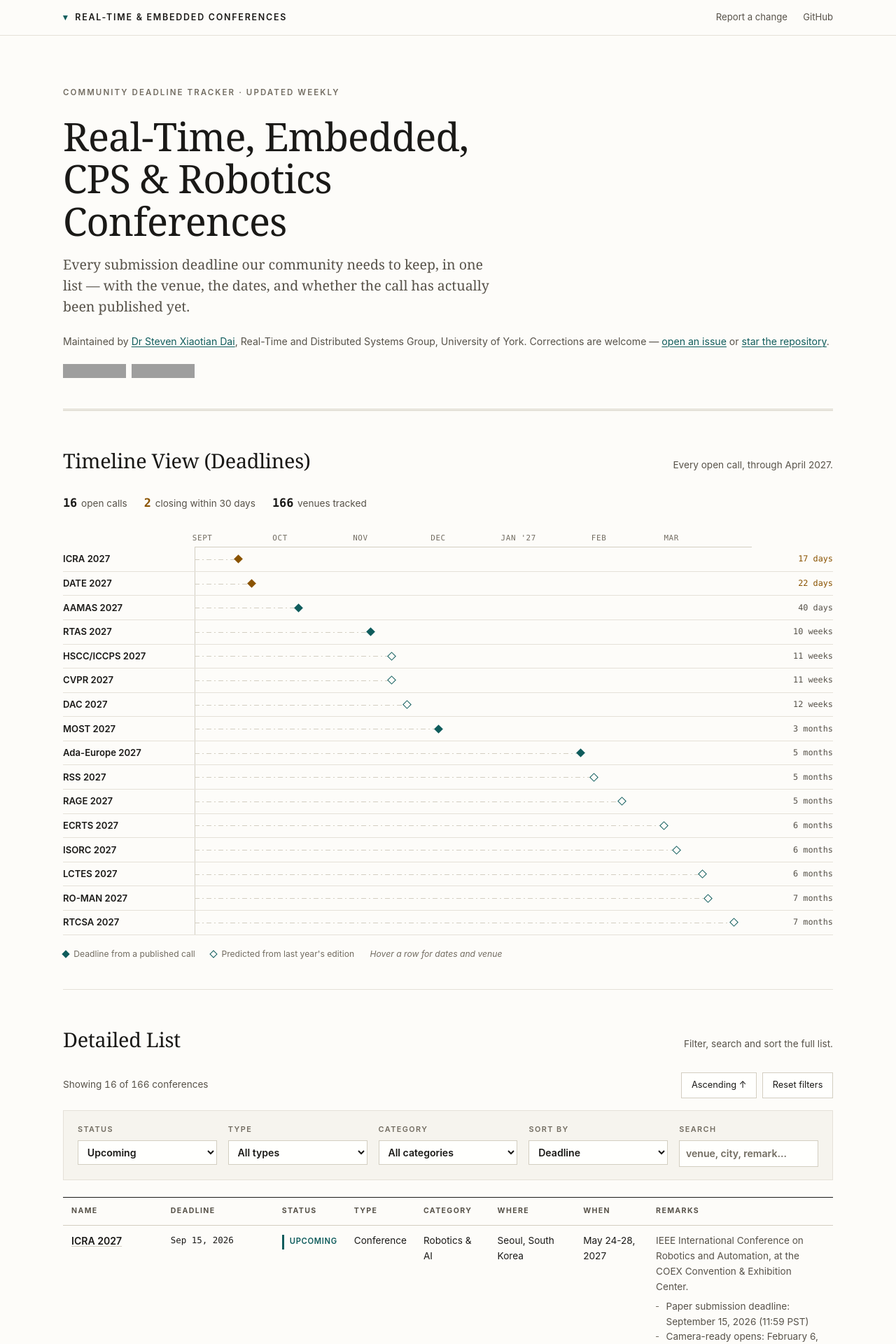
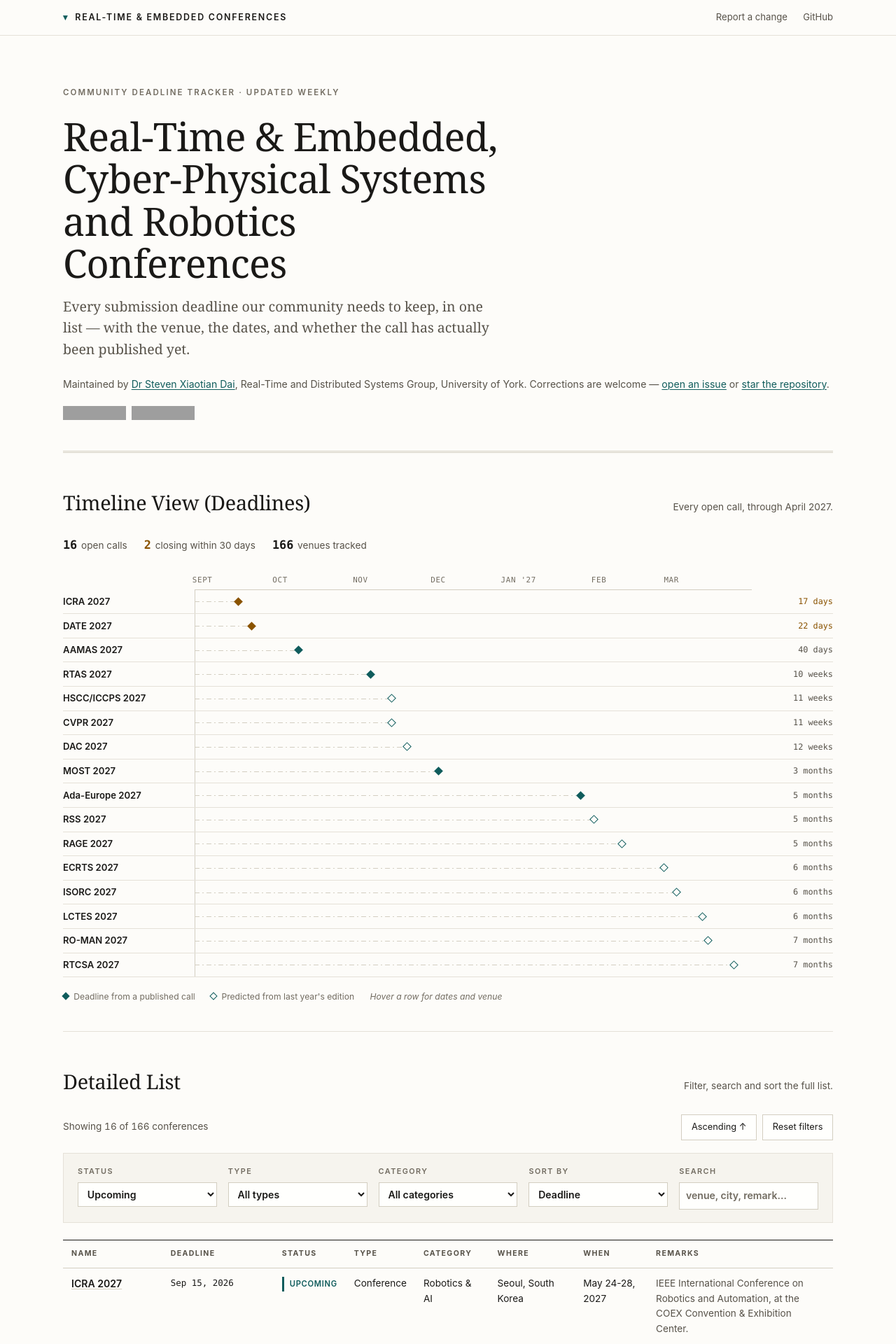
Before and after one commit to automaticdai/realtime-embedded-conferences, a Jekyll site: the page built from index.md, in a window 1280 px wide. Shown: the top 1920 px of the page at 70% size. Built offline with Jekyll 4.4.1, drawn with Linux system fonts in a browser that asks for light colours; grey boxes are pictures that could not be loaded.

Commit message:
Render the conference table at build time and fix SEO gaps
The whole dataset was fetched client-side into an empty <tbody>, so the
served HTML carried 518 words and not one conference name. The page could
not rank for the queries it exists to answer.

index.md now renders all 166 conferences from _data/conferences.json with
Liquid, taking the page to ~5,500 indexable words. The dashboard script
still replaces the tbody once it loads, so behaviour is unchanged; rows
that are not "upcoming" start hidden and the first paint matches the
default filter exactly. The summary line and filter options are rendered
at build time too, so the no-JS view no longer shows "Loading..." above a
full table with four empty selects.

Every row carries id="conf-<slug>", and the JS mirrors Jekyll's slugify
so #conf-... deep links survive hydration.

Other fixes:

- Add jekyll-sitemap. It is whitelisted but not a GitHub Pages default,
  so the site never had a sitemap; /sitemap.xml returned 404 in production.
- Add robots.txt pointing at the sitemap.
- Set url and baseurl. Pages infers both, but jekyll-sitemap needs
  site.url for absolute <loc> entries and it keeps local builds honest.
- Shorten the title from 102 to 56 characters. seo-tag composes
  "page title | site title", so its <title> is suppressed and the layout
  sets its own; every other tag it emits is still used.

README was describing a scripts/bootstrapDataFromReadme.mjs that does not
exist, claimed assets/data/conferences.json is synced by that script when
it is a Jekyll template, and referenced tables that are no longer in it.
Rewritten around the two views, the entry schema and the real CLI flags.

Verified: 166 rows in the HTML with JavaScript disabled, 16 visible;
SSR and hydrated row ids identical and in the same order; deep links
resolve after hydration; sitemap.xml and robots.txt served; filtering,
sorting, search and the timeline all unchanged.

Co-Authored-By: Claude Opus 5 (1M context) <noreply@anthropic.com>

```diff
--- a/_config.yml
+++ b/_config.yml
@@ -1,12 +1,19 @@
-title: Real-Time, Embedded Systems, Design Automation, CPS & Robotics Conferences
+title: Real-Time & Embedded, CPS, Robotics Conference Deadlines
 description: A community-maintained tracker of submission deadlines, venues and dates for real-time systems, embedded systems, design automation, CPS and robotics conferences.
-tagline: Deadline tracker
 lang: en-GB
 
-# Previously inherited from the jekyll-theme-midnight gem's dependencies;
-# declared explicitly now that the site owns its own layout.
+# Canonical location. GitHub Pages infers both for project pages, but
+# jekyll-sitemap needs site.url to emit absolute <loc> entries, and setting
+# them keeps local builds identical to production.
+# NOTE: if a custom domain is ever added, set url to it and clear baseurl.
+url: https://automaticdai.github.io
+baseurl: /realtime-embedded-conferences
+
+# Neither is a GitHub Pages default plugin, so both must be opted into.
+# jekyll-seo-tag used to arrive silently as a dependency of the theme gem.
 plugins:
   - jekyll-seo-tag
+  - jekyll-sitemap
 
 exclude:
   - CLAUDE.md
--- a/_layouts/default.html
+++ b/_layouts/default.html
@@ -3,7 +3,13 @@
   <head>
     <meta charset="utf-8">
     <meta name="viewport" content="width=device-width, initial-scale=1">
-    {% seo %}
+    {%- comment -%}
+      seo-tag composes "<page title> | <site title/tagline>", which pushed the
+      title past 100 characters. Suppress its <title> and set our own; every
+      other tag it emits (canonical, og:*, JSON-LD) is still wanted.
+    {%- endcomment -%}
+    <title>{{ page.title | default: site.title | escape }}</title>
+    {% seo title=false %}
     <link rel="stylesheet" href="{{ '/assets/css/style.css' | relative_url }}">
   </head>
   <body>
--- a/assets/js/conference-dashboard.js
+++ b/assets/js/conference-dashboard.js
@@ -133,6 +133,20 @@
     }
 
     return DATE_FORMAT.format(date);
+  }
+
+  /* Mirrors Jekyll's `slugify` filter, so the row ids the JS produces match
+     the ones rendered into the HTML at build time and #conf-... links keep
+     working after the table is re-rendered. */
+  function conferenceSlug(name) {
+    if (!name) return '';
+    const markdownLink = /^\s*\[([^\]]+)\]\(([^)]+)\)\s*$/;
+    const match = name.match(markdownLink);
+    const label = match ? match[1] : name;
+    return label
+      .toLowerCase()
+      .replace(/[^a-z0-9]+/g, '-')
+      .replace(/^-+|-+$/g, '');
   }
 
   function renderNameCell(name) {
@@ -332,6 +346,7 @@
       } else {
         for (const entry of entries) {
           const row = document.createElement('tr');
+          row.id = `conf-${conferenceSlug(entry.name)}`;
           row.innerHTML = `
             <td class="cell-name">${renderNameCell(entry.name)}</td>
             <td class="cell-deadline">${formatDeadline(entry)}</td>
--- a/index.md
+++ b/index.md
@@ -1,12 +1,12 @@
 ---
 layout: default
-title: Real-Time, Embedded Systems, Design Automation, CPS & Robotics Conferences
+title: Real-Time & Embedded, CPS, Robotics Conference Deadlines
 description: Interactive tracker for real-time, embedded, robotics, and CPS conferences with deadlines, venues, and tooling.
 ---
 
 <div class="lede">
   <p class="eyebrow">Community deadline tracker &middot; Updated weekly</p>
-  <h1>Real-Time, Embedded, CPS &amp; Robotics Conferences</h1>
+  <h1>Real-Time &amp; Embedded, Cyber-Physical Systems and Robotics Conferences</h1>
   <p class="lede__text">Every submission deadline our community needs to keep, in one list &mdash; with the venue, the dates, and whether the call has actually been published yet.</p>
   <p class="lede__meta">Maintained by <a href="http://www.xiaotiandai.com">Dr Steven Xiaotian Dai</a>, Real-Time and Distributed Systems Group, University of York. Corrections are welcome &mdash; <a href="https://github.com/automaticdai/realtime-embedded-conferences/issues">open an issue</a> or <a href="https://github.com/automaticdai/realtime-embedded-conferences">star the repository</a>.</p>
   <p class="lede__badges">
@@ -31,25 +31,47 @@ description: Interactive tracker for real-time, embedded, robotics, and CPS conf
   </div>
 
   <div class="toolbar">
-    <div data-role="summary">Loading conferences…</div>
+{%- assign upcoming_count = site.data.conferences | where: "status", "upcoming" | size -%}
+    <div data-role="summary">Showing {{ upcoming_count }} of {{ site.data.conferences | size }} conferences</div>
     <div class="actions">
       <button type="button" data-filter="sort-order">Ascending ↑</button>
       <button type="button" data-action="reset">Reset filters</button>
     </div>
   </div>
 
+{%- assign all_types = site.data.conferences | map: "type" | compact | uniq | sort -%}
+{%- assign all_categories = site.data.conferences | map: "category" | compact | uniq | sort -%}
   <div class="filters">
     <label>Status
-      <select data-filter="status"></select>
+      <select data-filter="status">
+        <option value="">All statuses</option>
+        <option value="upcoming" selected>Upcoming</option>
+        <option value="deadline_passed">Deadline Passed</option>
+        <option value="archived">Archived</option>
+      </select>
     </label>
     <label>Type
-      <select data-filter="type"></select>
+      <select data-filter="type">
+        <option value="">All types</option>
+        {%- for t in all_types %}
+        <option value="{{ t | escape }}">{{ t | capitalize }}</option>
+        {%- endfor %}
+      </select>
     </label>
     <label>Category
-      <select data-filter="category"></select>
+      <select data-filter="category">
+        <option value="">All categories</option>
+        {%- for cat in all_categories %}
+        <option value="{{ cat | escape }}">{{ cat | escape }}</option>
+        {%- endfor %}
+      </select>
     </label>
     <label>Sort by
-      <select data-filter="sort"></select>
+      <select data-filter="sort">
+        <option value="deadline" selected>Deadline</option>
+        <option value="when">Event Dates</option>
+        <option value="name">Name</option>
+      </select>
     </label>
     <label>Search
       <input type="search" data-filter="search" placeholder="venue, city, remark…" />
@@ -70,11 +92,39 @@ description: Interactive tracker for real-time, embedded, robotics, and CPS conf
           <th>Remarks</th>
         </tr>
       </thead>
-      <tbody></tbody>
+      <tbody>
+{%- comment -%}
+  Rendered at build time from _data/conferences.json so the conference names,
+  deadlines and venues are in the HTML for crawlers and for readers without
+  JavaScript. conference-dashboard.js replaces this tbody wholesale once it
+  loads, so this markup only has to match what the default filter shows:
+  every row is emitted, and rows that are not "upcoming" start hidden.
+{%- endcomment -%}
+{%- assign conferences = site.data.conferences | sort: "deadline" -%}
+{%- for c in conferences -%}
+  {%- if c.name contains "](" -%}
+    {%- assign label = c.name | split: "](" | first | remove_first: "[" -%}
+    {%- assign href = c.name | split: "](" | last | remove: ")" -%}
+  {%- else -%}
+    {%- assign label = c.name -%}
+    {%- assign href = "" -%}
+  {%- endif -%}
+        <tr id="conf-{{ label | slugify }}"{% unless c.status == "upcoming" %} hidden{% endunless %}>
+          <td class="cell-name">{% if href != "" %}<a href="{{ href }}" target="_blank" rel="noopener noreferrer">{{ label | escape }}</a>{% else %}{{ label | escape }}{% endif %}</td>
+          <td class="cell-deadline">{% if c.deadline_precision == "month" %}{{ c.deadline | date: "%b %Y" }} (approx.){% elsif c.deadline_precision == "year" %}{{ c.deadline | date: "%Y" }} (approx.){% else %}{{ c.deadline | date: "%b %d, %Y" }}{% endif %}</td>
+          <td><span class="badge badge--{{ c.status }}">{% case c.status %}{% when "upcoming" %}Upcoming{% when "deadline_passed" %}Deadline Passed{% when "archived" %}Archived{% else %}{{ c.status | escape }}{% endcase %}</span></td>
+          <td>{{ c.type | default: "conference" | capitalize }}</td>
+          <td>{{ c.category | default: "—" | escape }}</td>
+          <td class="cell-where">{{ c.where | default: "—" | markdownify | replace: "<p>", "" | replace: "</p>", "" | strip }}</td>
+          <td class="cell-when">{{ c.when | default: "—" | escape }}</td>
+          <td class="cell-remarks">{{ c.remarks | default: "—" | markdownify }}</td>
+        </tr>
+{%- endfor -%}
+      </tbody>
     </table>
   </div>
 
-  <noscript>Enable JavaScript to use the interactive dashboard. You can still read the quick snapshots in <code>README.md</code> or inspect <code>assets/data/conferences.json</code>.</noscript>
+  <noscript>The full list above is readable without JavaScript, showing conferences with open calls. Enable JavaScript to filter, search and sort it, and to see past editions.</noscript>
 </section>
 
 <script src="assets/js/conference-dashboard.js"></script>
--- /dev/null
+++ b/robots.txt
@@ -0,0 +1,4 @@
+User-agent: *
+Allow: /
+
+Sitemap: https://automaticdai.github.io/realtime-embedded-conferences/sitemap.xml
```
Also changed, not shown: README.md.
